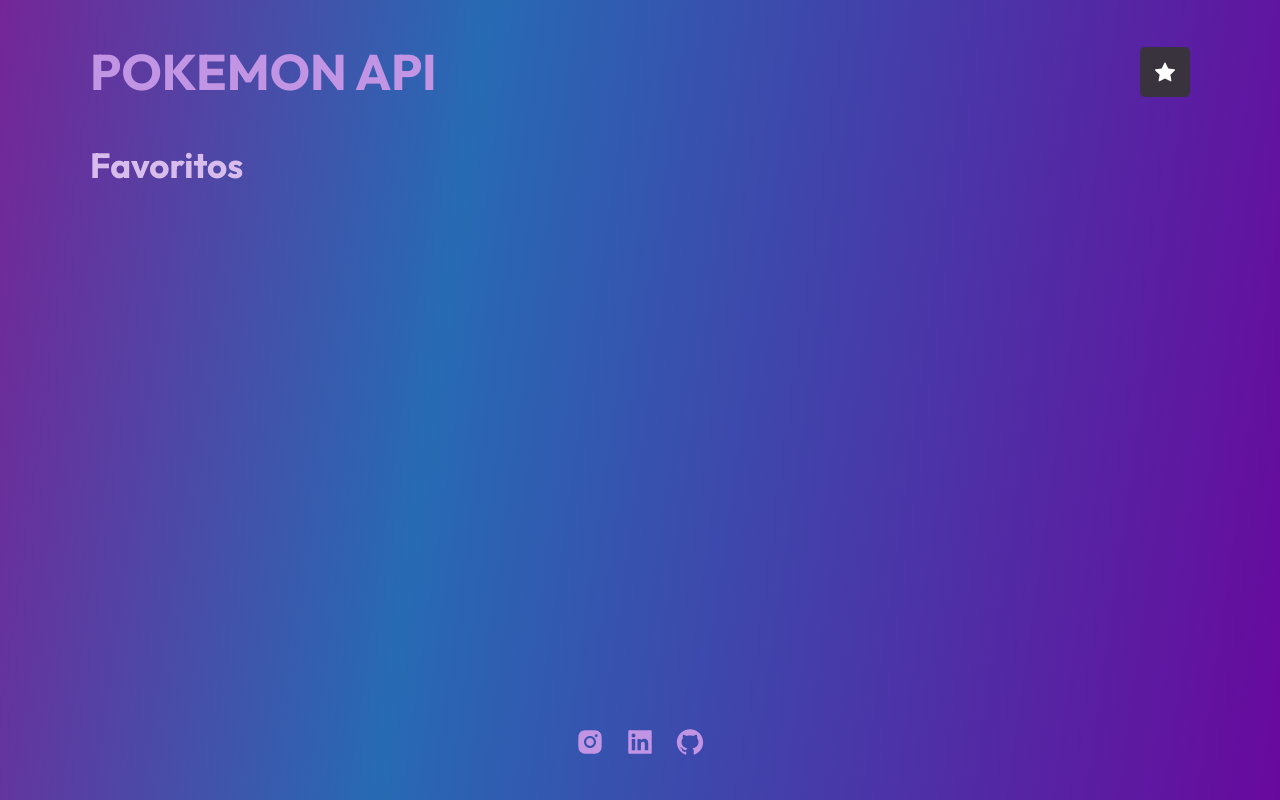
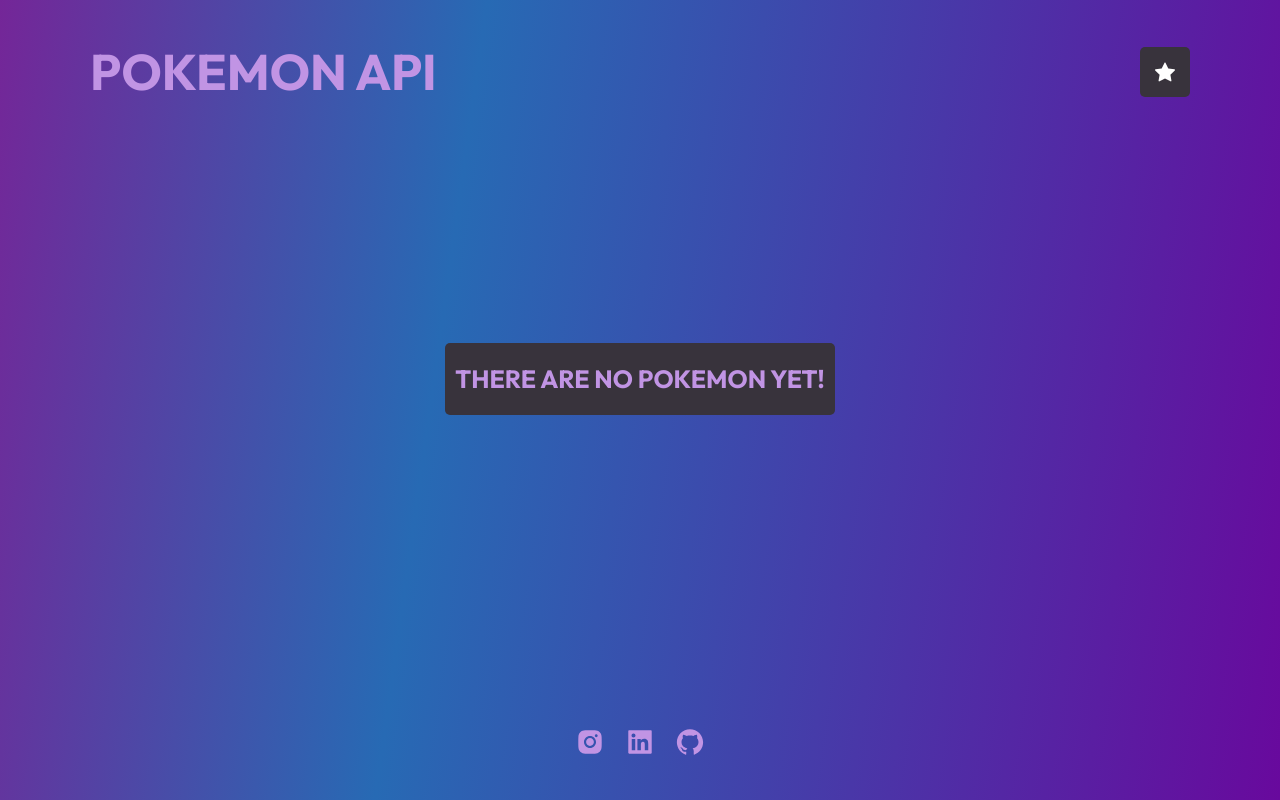
Before and after one commit to LeonardoAntezana/pokemon-app, a React (Vite) app: page /favorites in a window 1280 px wide. Built offline with nearby package versions, Linux system fonts and the light colour scheme.

Commit message:
agregando condicional de lista vacia

```diff
--- a/src/pages/Favorites.tsx
+++ b/src/pages/Favorites.tsx
@@ -1,6 +1,6 @@
 import { useAppSelector } from "../redux/hooks";
 import { Link } from "react-router-dom";
-import { PokemonCard } from "../components";
+import { PokemonCard, Title } from "../components";
 import '../sass/_pages/Favorites.scss'
 
 const Favorites = () => {
@@ -8,13 +8,17 @@
 
   return (
     <div className='favorites__screen'>
-      <h1 className='favorites__screen__title'>Favoritos</h1>
-      <div className='favorites__container'>
-        {favorites.map(pokemon =>
-        <Link to={`/details/${pokemon.id}`} key={pokemon.id} state={{pokemon}}>
-          <PokemonCard pokemon={pokemon}/>
-        </Link>)}
-      </div>
+      {favorites.length === 0
+        ? <Title className='noFavorites'>There are no pokemon yet!</Title>
+        : <>
+          <h1 className='favorites__screen__title'>Favorites</h1>
+          <div className='favorites__container'>{favorites.map(pokemon =>
+            <Link to={`/details/${pokemon.id}`} key={pokemon.id} state={{ pokemon }}>
+              <PokemonCard pokemon={pokemon} />
+            </Link>)}
+          </div>
+        </>
+      }
     </div>
   )
 }
--- a/src/sass/_pages/Favorites.scss
+++ b/src/sass/_pages/Favorites.scss
@@ -15,4 +15,15 @@
     justify-content: center;
     gap: 5rem;
   }
+
+  .noFavorites{
+    padding: 2rem 1rem;
+    color: $color-secondary;
+    text-transform: uppercase;
+    background-color: $color-dark;
+    width: fit-content;
+    margin: auto;
+    margin-top: 20rem;
+    border-radius: 0.5rem;
+  }
 }
```
